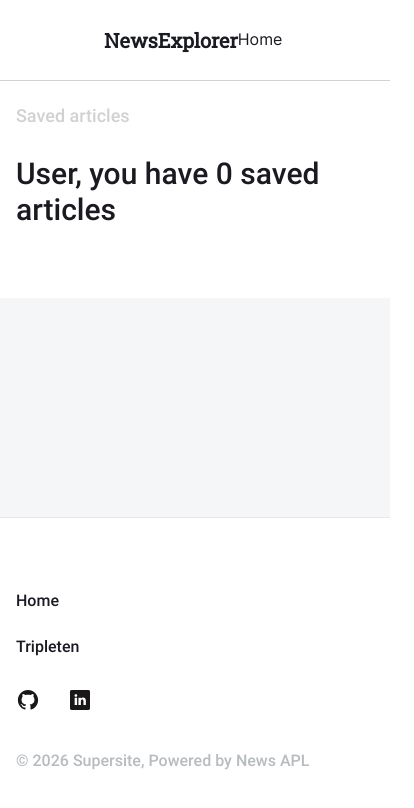
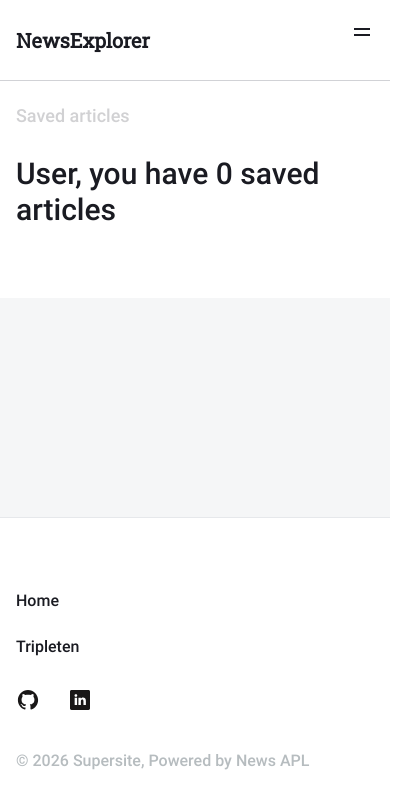
Before and after one commit to brandimcdill/se_project_NewsExplorer, a React (Vite) app: page /se_project_NewsExplorer/saved-news in a window 390 px wide. Shown: the top 808 px of the page, 414 px wide, since content can reach past the window. Built offline with nearby package versions, Linux system fonts and the light colour scheme; a web font is replaced by a local one.

Commit message:
feat: complete mobile responsive architecture, integrate burger menu, and fix theme logo layers

```diff
--- a/src/components/App/App.jsx
+++ b/src/components/App/App.jsx
@@ -53,6 +53,7 @@ function App() {
         const formattedArticles = data.articles.map((art, index) => ({
           id: index,
           title: art.title,
+          url: art.url,
           publishedAt: new Date(art.publishedAt).toLocaleDateString("en-US", {
             month: "long",
             day: "numeric",
@@ -137,6 +138,7 @@ function App() {
                   <NewsCardList
                     articles={articles}
                     isLoggedIn={isLoggedIn}
+                    savedArticles={savedArticles}
                     onSaveClick={handleSavedArticle}
                     onDeleteClick={handleDeleteArticle}
                   />
--- a/src/components/Header/Header.css
+++ b/src/components/Header/Header.css
@@ -33,6 +33,12 @@
   font-weight: 700;
   line-height: 24px;
   text-decoration: none;
+}
+.header__logo_theme_dark {
+  color: #ffffff !important;
+}
+.header__logo_theme_light {
+  color: #1a1b22 !important;
 }
 
 .header_theme_dark .header__logo {
@@ -138,3 +144,109 @@
 .header__logout-btn:hover {
   opacity: 0.8;
 }
+
+.header__burger {
+  display: none;
+  width: 24px;
+  height: 24px;
+  border: none;
+  background-color: transparent;
+  background-repeat: no-repeat;
+  background-position: center;
+  cursor: pointer;
+}
+
+@media screen and (max-width: 600px) {
+  .header__burger {
+    display: block;
+    position: absolute;
+    top: 20px;
+    right: 16px;
+    z-index: 100;
+  }
+  .header__burger_theme_light {
+    background-image: url("../../assets/burger-dark.svg");
+  }
+  .header__burger_theme_dark {
+    background-image: url("../../assets/burger-light.svg");
+  }
+  .header__burger_open,
+  .header__burger_open_theme_light {
+    background-image: url("../../assets/close-icon.svg");
+  }
+  .header__nav {
+    display: none;
+    position: fixed;
+    top: 0;
+    left: 0;
+    width: 100%;
+    height: auto;
+    background-color: #1a1b22;
+    flex-direction: column;
+    padding: 56px 0 24px;
+    box-sizing: border-box;
+    z-index: 50;
+    align-items: flex-start;
+  }
+  .header__nav_mobile_visible {
+    display: flex;
+  }
+
+  .header__signin-btn,
+  .header__logout-btn {
+    display: flex !important;
+    justify-content: center !important;
+    max-width: 100%;
+    width: 288px;
+    margin: 20px auto 0 !important;
+    align-items: center;
+    box-sizing: border-box !important;
+    height: 56px;
+  }
+
+  .header__link {
+    font-size: 18px;
+    text-align: left;
+    width: auto;
+    line-height: 24px;
+    box-sizing: border-box;
+    display: block;
+    margin: 0 16px;
+    height: auto;
+  }
+  .header__container {
+    position: relative;
+    z-index: 101;
+    width: 100%;
+    display: flex;
+    align-items: center;
+    padding: 16px;
+    box-sizing: border-box;
+  }
+  .header__logo {
+    z-index: 100;
+  }
+  .header__mobile-divider {
+    border-bottom: 1px solid rgba(255, 255, 255, 0.2);
+    width: 100%;
+    z-index: 100;
+  }
+  .header__nav_mobile_visible .header__link,
+  .header__nav_mobile_visible .header__link_theme_light {
+    color: #ffffff !important;
+  }
+  .header__nav_mobile_visible .header__logout-btn,
+  .header__nav_mobile_visible .header__logout-btn_theme_light {
+    color: #ffffff !important;
+    border: 1px solid #ffffff !important;
+    background-color: transparent;
+  }
+  .header__nav_mobile_visible .header__logout-icon_theme_dark,
+  .header__nav_mobile_visible .header__logout-icon {
+    background-image: url("../../assets/signout_btn-light.svg") !important;
+  }
+  .header__burger_open .header__logo,
+  .header__burger_open .header__logo_theme_light {
+    color: #ffffff !important;
+  }
+}
--- a/src/components/Header/Header.jsx
+++ b/src/components/Header/Header.jsx
@@ -1,3 +1,4 @@
+import { useState } from "react";
 import { Link, useLocation } from "react-router-dom";
 import "./Header.css";
 
@@ -5,17 +6,36 @@ function Header({ isLoggedIn, userName, onSignInClick, onSignOut }) {
   const location = useLocation();
   const isSavedNewsPage = location.pathname === "/saved-news";
 
+  const [menuOpen, setMenuOpen] = useState(false);
+  const toggleMenu = () => setMenuOpen(!menuOpen);
+
+  const headerThemeClass = isSavedNewsPage && !menuOpen ? "header_theme_light" : "header_them_dark";
+
   return (
-    <header className={`header ${isSavedNewsPage ? "header_theme_light" : "header_theme_dark"}`}>
+    <header className={`header ${headerThemeClass} ${menuOpen ? "header__burger_open" : ""}`}>
       <div className="header__container">
-        <Link to="/" className="header__logo">
+        <Link
+          to="/"
+          className={`header__logo ${isSavedNewsPage ? "header__logo_theme_light" : "header__logo_theme_dark"}`}
+        >
           NewsExplorer
         </Link>
 
-        <nav className="header__nav">
+        <button
+          type="button"
+          className={`header__burger
+            ${isSavedNewsPage ? "header__burger_theme_light" : "header__burger_theme_dark"}
+            ${menuOpen ? "header__burger_open" : ""}`}
+          onClick={toggleMenu}
+          aria-label="Toggle navigation interface grid"
+        />
+
+        <nav className={`header__nav ${menuOpen ? "header__nav_mobile_visible" : ""}`}>
+          <div className="header__mobile-divider" />
           <Link
             to="/"
             className={`header__link ${isSavedNewsPage ? "header__link_theme_light" : "header__link_theme_dark"} ${location.pathname === "/" ? "header__link_active" : ""}`}
+            onClick={() => setMenuOpen(false)}
           >
             Home
           </Link>
@@ -40,7 +60,14 @@ function Header({ isLoggedIn, userName, onSignInClick, onSignOut }) {
               </button>
             </>
           ) : (
-            <button type="button" onClick={onSignInClick} className="header__signin-btn">
+            <button
+              type="button"
+              onClick={() => {
+                onSignInClick();
+                setMenuOpen(false);
+              }}
+              className="header__signin-btn"
+            >
               Sign in
             </button>
           )}
--- a/src/components/NewsCard/NewsCard.css
+++ b/src/components/NewsCard/NewsCard.css
@@ -112,6 +112,12 @@
   -webkit-box-orient: vertical;
   overflow: hidden;
 }
+.news-card__image-link {
+  display: block;
+  width: 100%;
+  height: 100%;
+  cursor: pointer;
+}
 
 .news-card__description {
   font-family: "Roboto", Arial, sans-serif;
@@ -189,3 +195,9 @@
     transform: translateX(0);
   }
 }
+
+@media screen and (max-width: 600px) {
+  .news-card__icentent {
+    width: 288px;
+  }
+}
--- a/src/components/NewsCard/NewsCard.jsx
+++ b/src/components/NewsCard/NewsCard.jsx
@@ -1,21 +1,24 @@
-import { useState } from "react";
 import "./NewsCard.css";
 
-function NewsCard({ card, isLoggedIn, isSavedNewsRoute, onDeleteClick, onSaveClick }) {
-  const [isSaved, setIsSaved] = useState(false);
-
+function NewsCard({
+  card,
+  isLoggedIn,
+  isSavedNewsRoute,
+  onDeleteClick,
+  onSaveClick,
+  savedArticles = [],
+}) {
+  const isSaved = savedArticles.some((art) => art.title === card.title);
   const handleActionClick = (e) => {
     e.stopPropagation();
     if (isSavedNewsRoute) {
       onDeleteClick(card.id);
     } else if (isLoggedIn) {
-      const newSavedState = !isSaved;
-      setIsSaved(newSavedState);
-
-      if (newSavedState) {
+      if (!isSaved) {
         onSaveClick(card, "News");
       } else {
-        onDeleteClick(card.id);
+        const savedMatch = savedArticles.find((art) => art.title === card.title);
+        onDeleteClick(savedMatch ? savedMatch.id : card.id);
       }
     }
   };
@@ -23,12 +26,13 @@ function NewsCard({ card, isLoggedIn, isSavedNewsRoute, onDeleteClick, onSaveCli
   return (
     <article className="news-card">
       <div className="news-card__image-container">
-        <img
-          src={card.urlToImage}
-          alt={card.title || "News article preview"}
-          className="news-card__image"
-        />
-
+        <a href={card.url} target="_blank" rel="noreferrer" className="news-card__image-link">
+          <img
+            src={card.urlToImage}
+            alt={card.title || "News article preview"}
+            className="news-card__image"
+          />
+        </a>
         {isSavedNewsRoute && <div className="news-card__keyword-tag">{card.keyword || "News"}</div>}
         <button
           type="button"
--- a/src/components/NewsCardList/NewsCardList.css
+++ b/src/components/NewsCardList/NewsCardList.css
@@ -63,10 +63,15 @@
   .search-results__grid {
     grid-template-columns: 1fr;
     gap: 12px;
-    margin-bottom: 32px;
+    margin: 32px 0;
   }
   .search-results__more-btn {
     width: 100%;
-    padding: 16px 0;
+    padding: 0;
+  }
+  .search-results__title {
+    margin: 20px 0;
+    font-size: 35px;
+    line-height: 40px;
   }
 }
--- a/src/components/NewsCardList/NewsCardList.jsx
+++ b/src/components/NewsCardList/NewsCardList.jsx
@@ -2,7 +2,7 @@ import { useState } from "react";
 import NewsCard from "../NewsCard/NewsCard";
 import "./NewsCardList.css";
 
-function NewsCardList({ articles, isLoggedIn, onSaveClick, onDeleteClick }) {
+function NewsCardList({ articles, isLoggedIn, onSaveClick, onDeleteClick, savedArticles }) {
   const [visibleCount, setVisibleCount] = useState(3);
 
   const handleShowMore = () => {
@@ -19,6 +19,7 @@ function NewsCardList({ articles, isLoggedIn, onSaveClick, onDeleteClick }) {
               key={article.id}
               card={article}
               isLoggedIn={isLoggedIn}
+              savedArticles={savedArticles}
               onSaveClick={onSaveClick}
               onDeleteClick={onDeleteClick}
             />
--- a/src/components/SearchForm/SearchForm.css
+++ b/src/components/SearchForm/SearchForm.css
@@ -118,3 +118,40 @@
     line-height: 22px;
   }
 }
+
+@media screen and (max-width: 600px) {
+  .search-form {
+    padding: 80px 0 100px;
+    z-index: 1;
+  }
+  .search-form__title {
+    font-size: 36px;
+    line-height: 40px;
+    margin: 30px 0 20px;
+  }
+  .search-form__subtitle {
+    font-size: 18px;
+    line-height: 24px;
+    margin-bottom: 125px;
+  }
+  .search-form__form {
+    display: flex;
+    flex-direction: column;
+    width: 100%;
+    height: 56px;
+    overflow: visible;
+  }
+  .search-form__input {
+    width: 100%;
+    padding: 15px 24px;
+    box-sizing: border-box;
+    font-size: 18px;
+    line-height: 22px;
+  }
+  .search-form__btn {
+    width: 100%;
+    height: 56px;
+    position: static;
+    margin: 20px 0;
+  }
+}
```
Also changed, not shown: src/assets/burger-dark.svg (added), src/assets/burger-light.svg (added).
